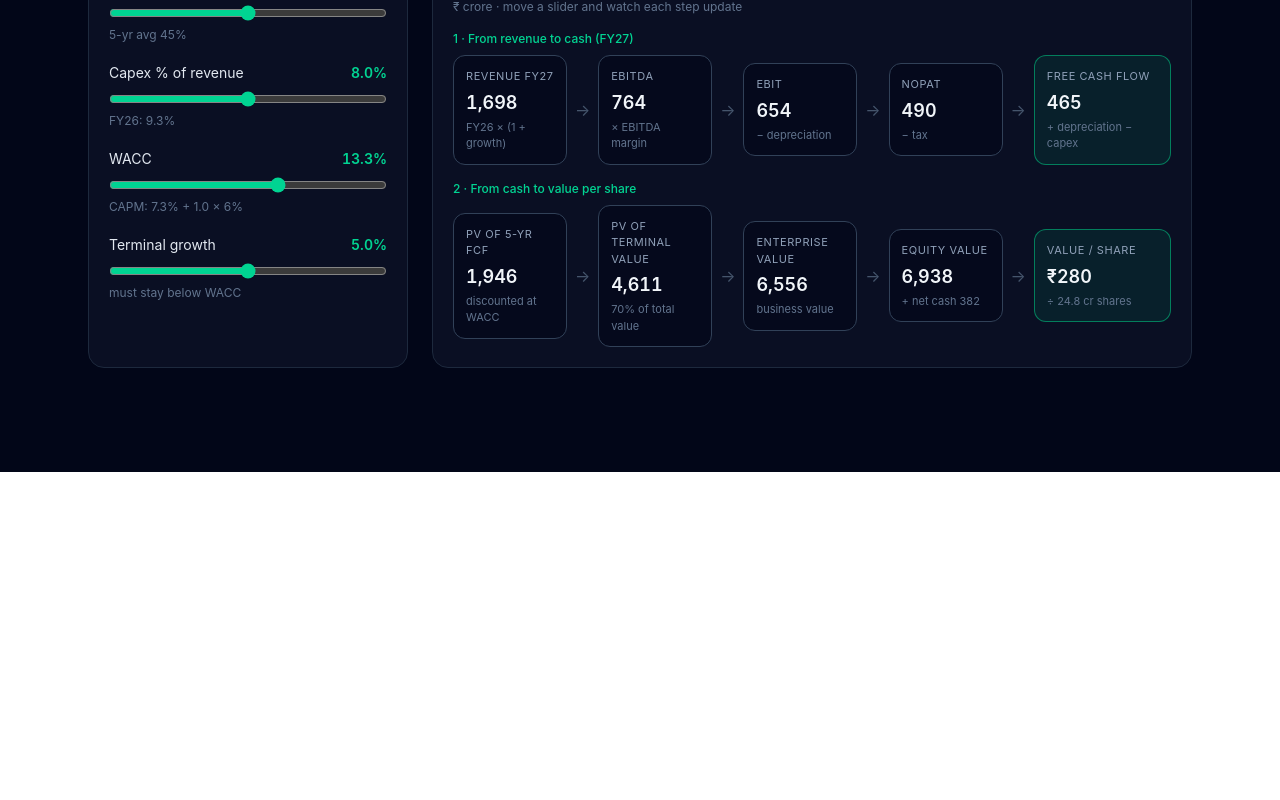
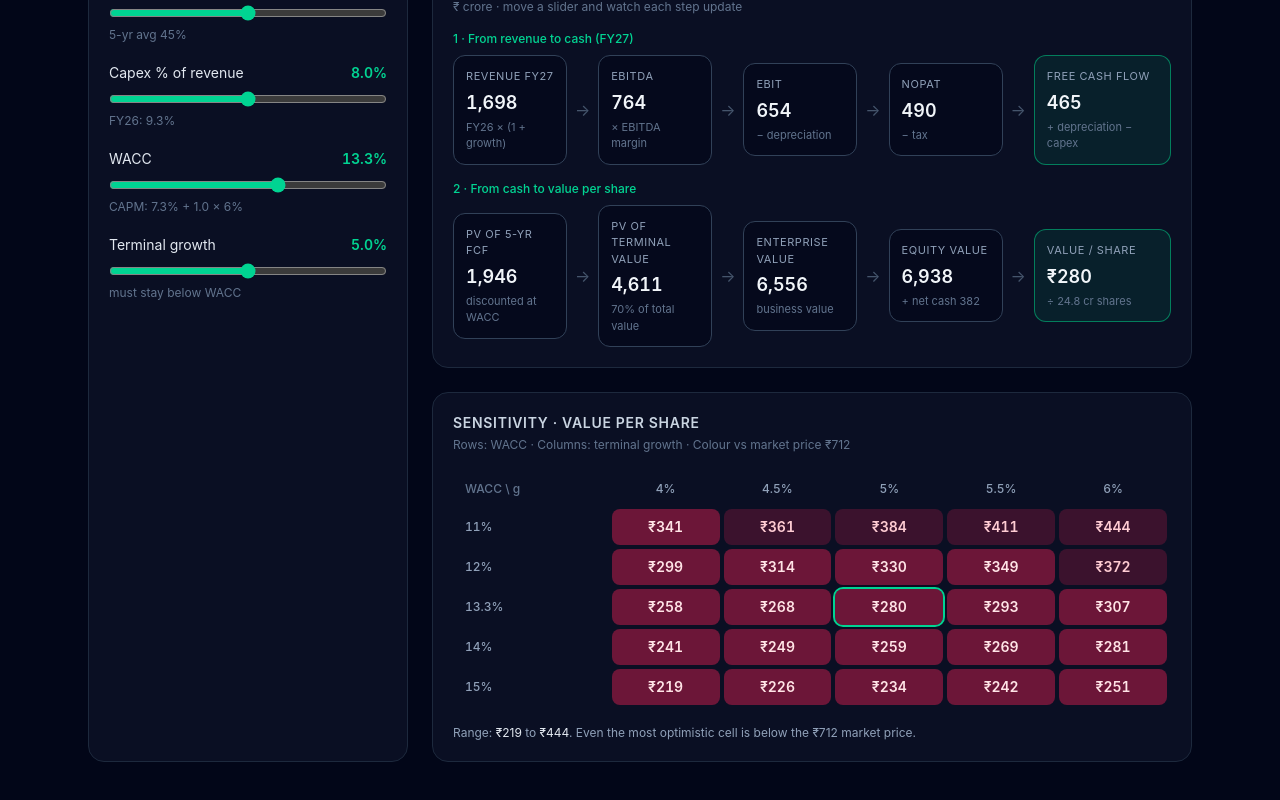
Before and after one commit to Anushkagupta3005/cams-valuation, a React (Vite) app: page / in a window 1280 px wide. Shown: the part 328-1128 px from the top of the page. Before the commit the page ends 800 px from the top, so only its background shows below. Built offline with nearby package versions, Linux system fonts and the light colour scheme.

Commit message:
feat(ui): add colour-coded WACC x growth sensitivity heatmap

```diff
--- a/src/App.tsx
+++ b/src/App.tsx
@@ -2,6 +2,7 @@ import { useMemo, useState } from "react";
 import { CAMS, BASE_CASE, type Assumptions } from "./model/inputs";
 import { runDcf } from "./model/dcf";
 import { FlowView } from "./components/FlowView";
+import { SensitivityHeatmap } from "./components/SensitivityHeatmap";
 
 // Growth tapers from the starting rate: e.g. 12% → 12, 11, 10, 10, 9
 const TAPER = [0, 0.01, 0.02, 0.02, 0.03];
@@ -104,6 +105,7 @@ export default function App() {
               </div>
             )}
                       {result && <FlowView r={result} c={CAMS} />}
+                      {result && <SensitivityHeatmap c={CAMS} a={a} />}
           </main>
         </div>
       </div>
--- /dev/null
+++ b/src/components/SensitivityHeatmap.tsx
@@ -0,0 +1,69 @@
+import type { Assumptions, CompanyData } from "../model/inputs";
+import { sensitivityGrid, WACC_RANGE, GROWTH_RANGE } from "../model/sensitivity";
+
+const pct = (n: number) => (n * 100).toFixed(1).replace(/\.0$/, "") + "%";
+const rs = (n: number) => "₹" + n.toLocaleString("en-IN", { maximumFractionDigits: 0 });
+
+function cellColor(value: number, price: number) {
+  const ratio = value / price;
+  if (ratio >= 1) return "bg-emerald-500/30 text-emerald-200";
+  if (ratio >= 0.8) return "bg-amber-500/20 text-amber-200";
+  if (ratio >= 0.5) return "bg-rose-500/20 text-rose-200";
+  return "bg-rose-500/40 text-rose-100";
+}
+
+export function SensitivityHeatmap({ c, a }: { c: CompanyData; a: Assumptions }) {
+  const grid = sensitivityGrid(c, a, WACC_RANGE, GROWTH_RANGE);
+  const values = grid.flat();
+  const isCurrent = (w: number, g: number) =>
+    Math.abs(w - a.wacc) < 0.0005 && Math.abs(g - a.terminalGrowth) < 0.0001;
+
+  return (
+    <section className="mt-6 rounded-2xl border border-slate-800 bg-slate-900/60 p-5">
+      <h2 className="text-sm font-semibold uppercase tracking-wider text-slate-300">
+        Sensitivity · value per share
+      </h2>
+      <p className="mb-4 mt-1 text-xs text-slate-500">
+        Rows: WACC · Columns: terminal growth · Colour vs market price {rs(c.marketPrice)}
+      </p>
+
+      <div className="overflow-x-auto">
+        <table className="w-full border-separate border-spacing-1 text-sm tabular-nums">
+          <thead>
+            <tr>
+              <th className="p-2 text-left text-xs font-medium text-slate-500">WACC \ g</th>
+              {GROWTH_RANGE.map((g) => (
+                <th key={g} className="p-2 text-xs font-medium text-slate-400">{pct(g)}</th>
+              ))}
+            </tr>
+          </thead>
+          <tbody>
+            {grid.map((row, i) => (
+              <tr key={WACC_RANGE[i]}>
+                <td className="p-2 text-xs font-medium text-slate-400">{pct(WACC_RANGE[i])}</td>
+                {row.map((v, j) => (
+                  <td
+                    key={j}
+                    className={`rounded-lg p-2 text-center font-semibold ${cellColor(v, c.marketPrice)} ${
+                      isCurrent(WACC_RANGE[i], GROWTH_RANGE[j]) ? "ring-2 ring-emerald-400" : ""
+                    }`}
+                  >
+                    {rs(v)}
+                  </td>
+                ))}
+              </tr>
+            ))}
+          </tbody>
+        </table>
+      </div>
+
+      <p className="mt-4 text-xs text-slate-400">
+        Range: <span className="text-slate-200">{rs(Math.min(...values))}</span> to{" "}
+        <span className="text-slate-200">{rs(Math.max(...values))}</span>.{" "}
+        {Math.max(...values) < c.marketPrice
+          ? `Even the most optimistic cell is below the ${rs(c.marketPrice)} market price.`
+          : "Some combinations justify the market price."}
+      </p>
+    </section>
+  );
+}
```
